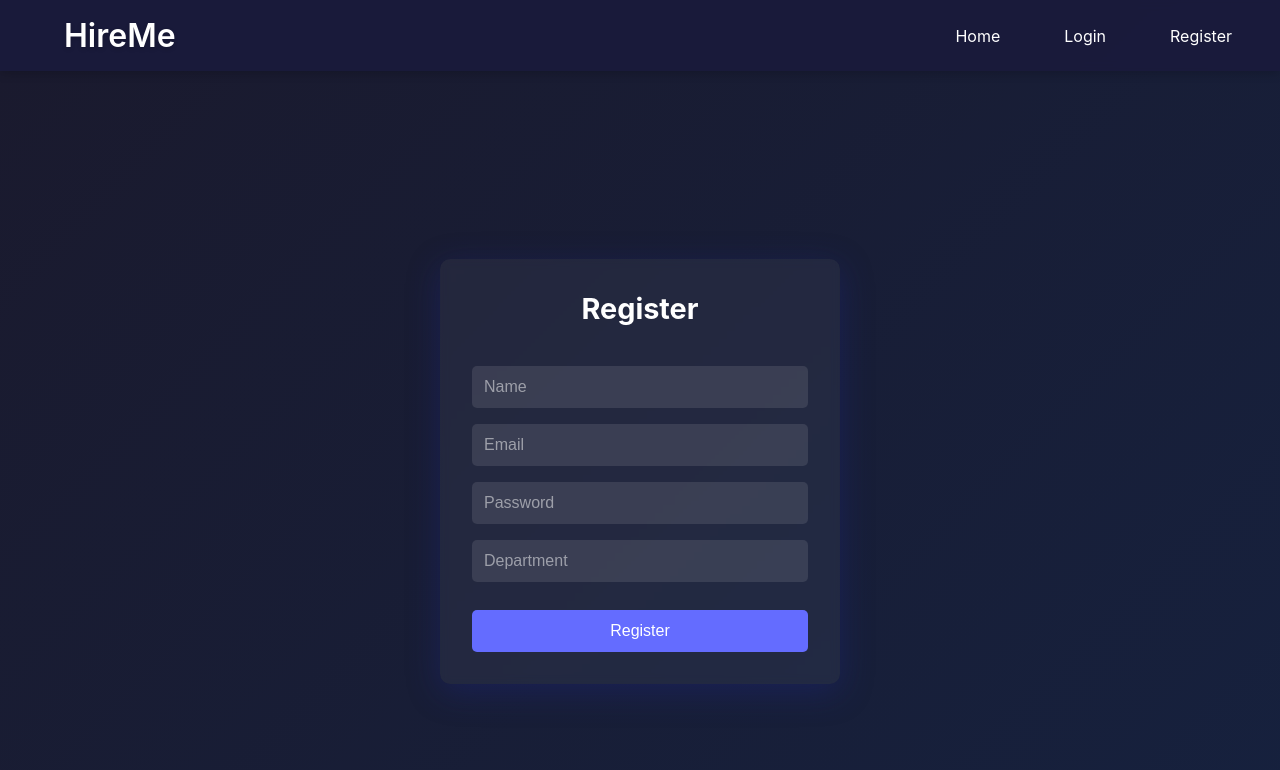
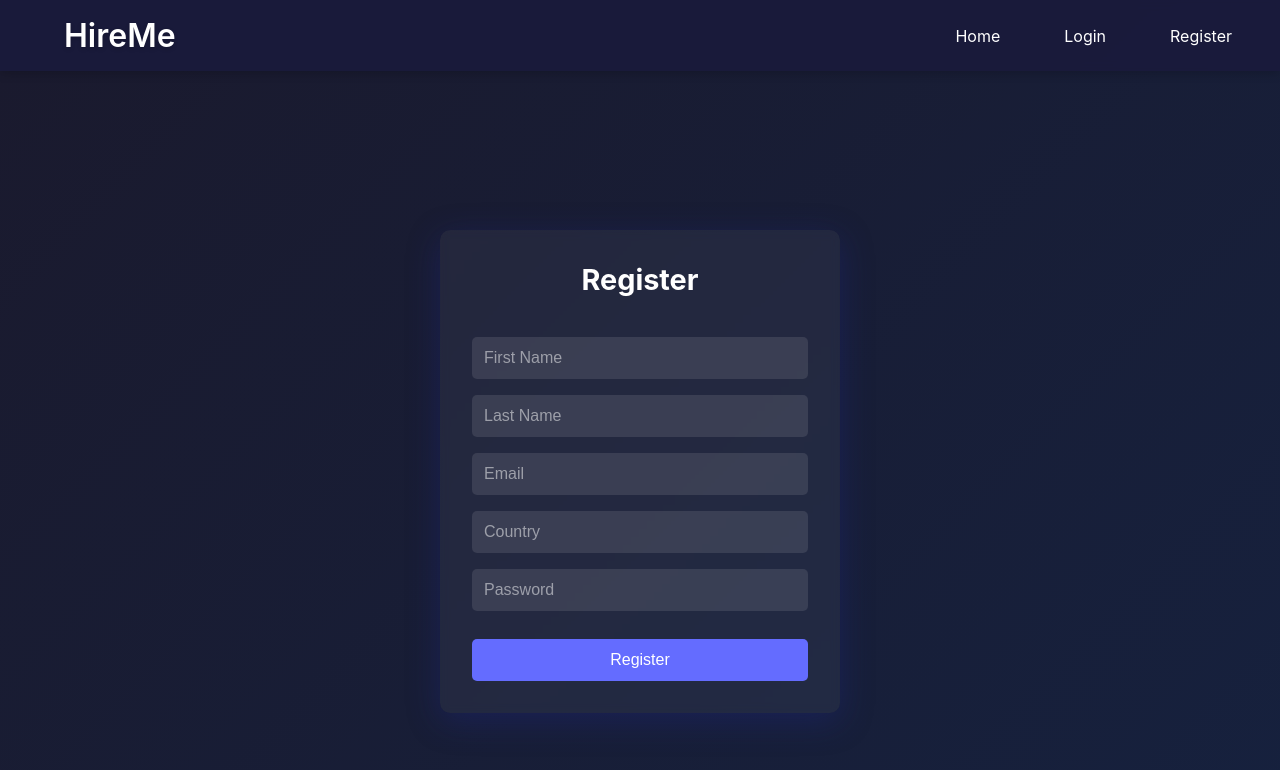
Before and after one commit to Animesh6096/Hire_me, a React (Create React App) app in the folder frontend/: page /register in a window 1280 px wide. Shown: the top 770 px of the page. Built offline with nearby package versions, Linux system fonts and the light colour scheme.

Commit message:
modified registration form

```diff
--- a/frontend/src/pages/Register.js
+++ b/frontend/src/pages/Register.js
@@ -5,10 +5,11 @@ import "./Register.css";
 
 function Register() {
   const [form, setForm] = useState({
-    name: "",
+    firstName: "",
+    lastName: "",
     email: "",
+    country: "",
     password: "",
-    department: "",
   });
   const [error, setError] = useState("");
   const navigate = useNavigate();
@@ -35,9 +36,17 @@ function Register() {
         <h2 className="form-title">Register</h2>
         <input
           className="input-field"
-          name="name"
-          placeholder="Name"
-          value={form.name}
+          name="firstName"
+          placeholder="First Name"
+          value={form.firstName}
+          onChange={handleChange}
+          required
+        />
+        <input
+          className="input-field"
+          name="lastName"
+          placeholder="Last Name"
+          value={form.lastName}
           onChange={handleChange}
           required
         />
@@ -52,18 +61,18 @@ function Register() {
         />
         <input
           className="input-field"
-          name="password"
-          type="password"
-          placeholder="Password"
-          value={form.password}
+          name="country"
+          placeholder="Country"
+          value={form.country}
           onChange={handleChange}
           required
         />
         <input
           className="input-field"
-          name="department"
-          placeholder="Department"
-          value={form.department}
+          name="password"
+          type="password"
+          placeholder="Password"
+          value={form.password}
           onChange={handleChange}
           required
         />
```
Also changed, not shown: 1 other file (tests, documents, lock files or other folders).
